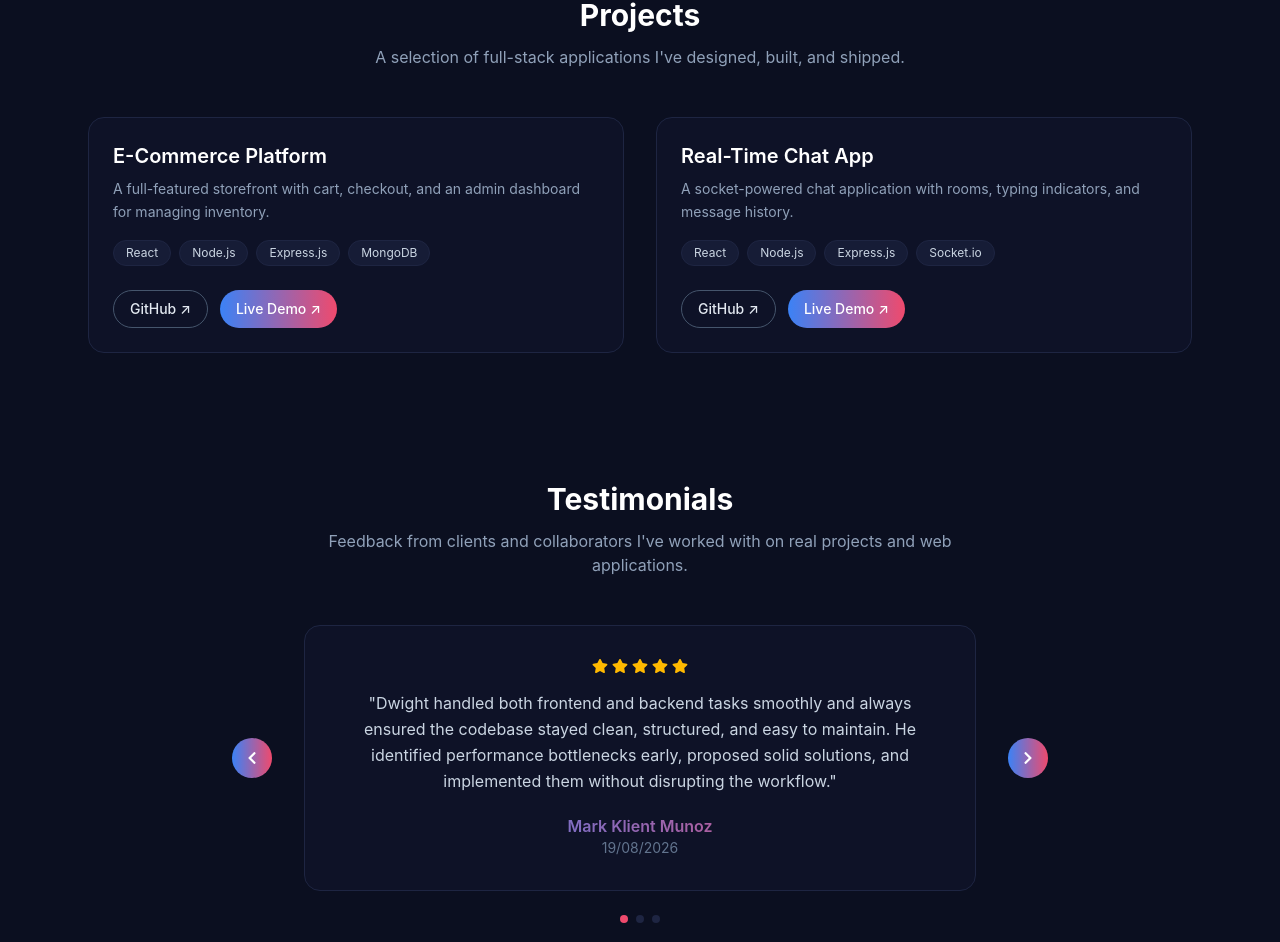
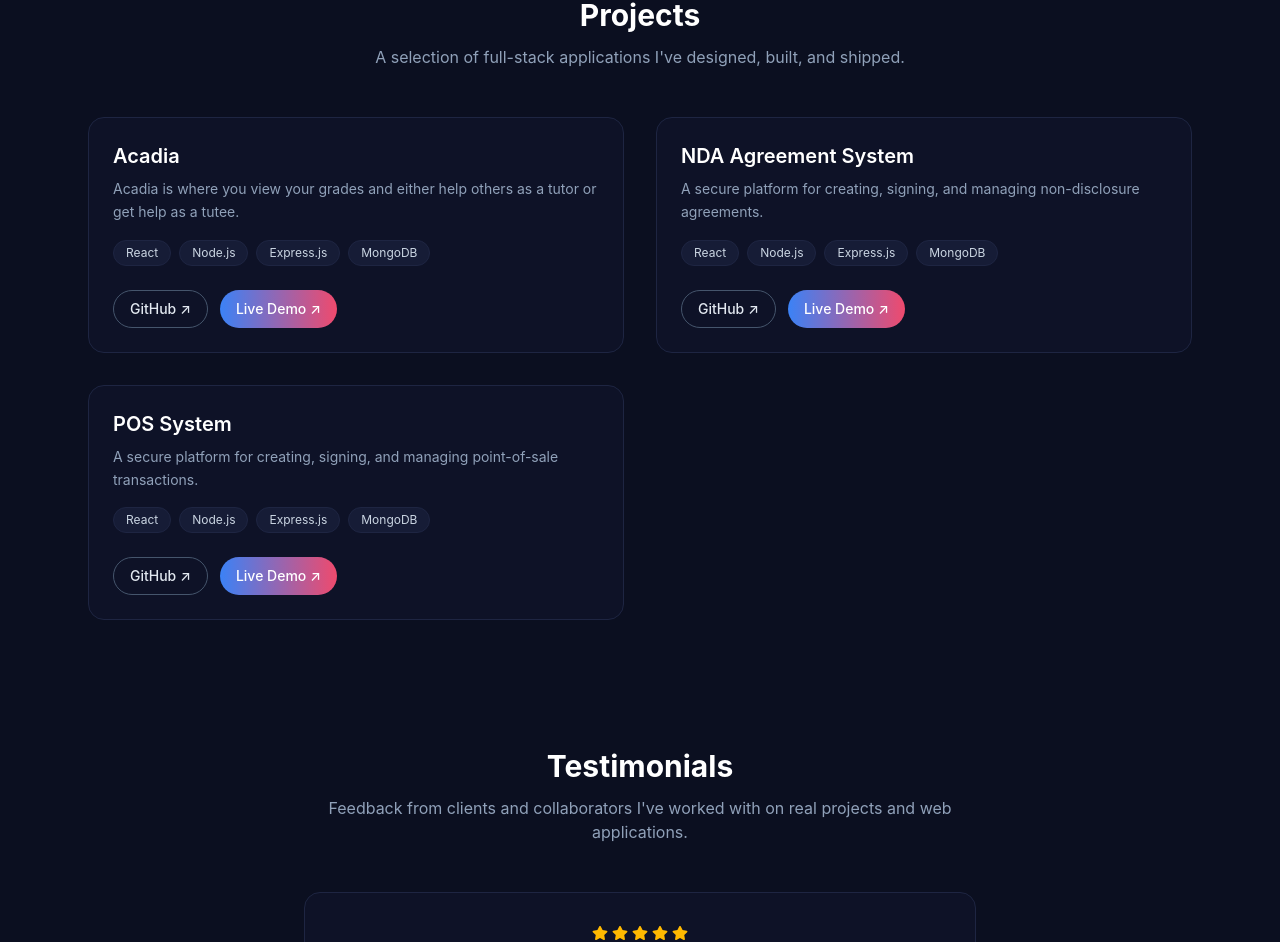
Before and after one commit to dwyt12/my-portfolio, a React (Vite) app in the folder frontend/: page / in a window 1280 px wide. Shown: the part 2793-3735 px from the top of the page. Built offline with nearby package versions, Linux system fonts and the light colour scheme; no server answers.

Commit message:
putting my projects

```diff
--- a/frontend/src/components/projects.jsx
+++ b/frontend/src/components/projects.jsx
@@ -3,19 +3,28 @@ import { useEffect, useState } from "react";
 const FALLBACK_PROJECTS = [
   {
     _id: "1",
-    title: "E-Commerce Platform",
+    title: "Acadia",
     description:
-      "A full-featured storefront with cart, checkout, and an admin dashboard for managing inventory.",
+      "Acadia is where you view your grades and either help others as a tutor or get help as a tutee.",
     tags: ["React", "Node.js", "Express.js", "MongoDB"],
     github: "https://github.com",
     demo: "https://example.com",
   },
   {
     _id: "2",
-    title: "Real-Time Chat App",
+    title: "NDA Agreement System",
     description:
-      "A socket-powered chat application with rooms, typing indicators, and message history.",
-    tags: ["React", "Node.js", "Express.js", "Socket.io"],
+      "A secure platform for creating, signing, and managing non-disclosure agreements.",
+    tags: ["React", "Node.js", "Express.js", "MongoDB"],
+    github: "https://github.com",
+    demo: "https://example.com",
+  },
+  {
+    _id: "3",
+    title: "POS System",
+    description:
+      "A secure platform for creating, signing, and managing point-of-sale transactions.",
+    tags: ["React", "Node.js", "Express.js", "MongoDB"],
     github: "https://github.com",
     demo: "https://example.com",
   },
```
